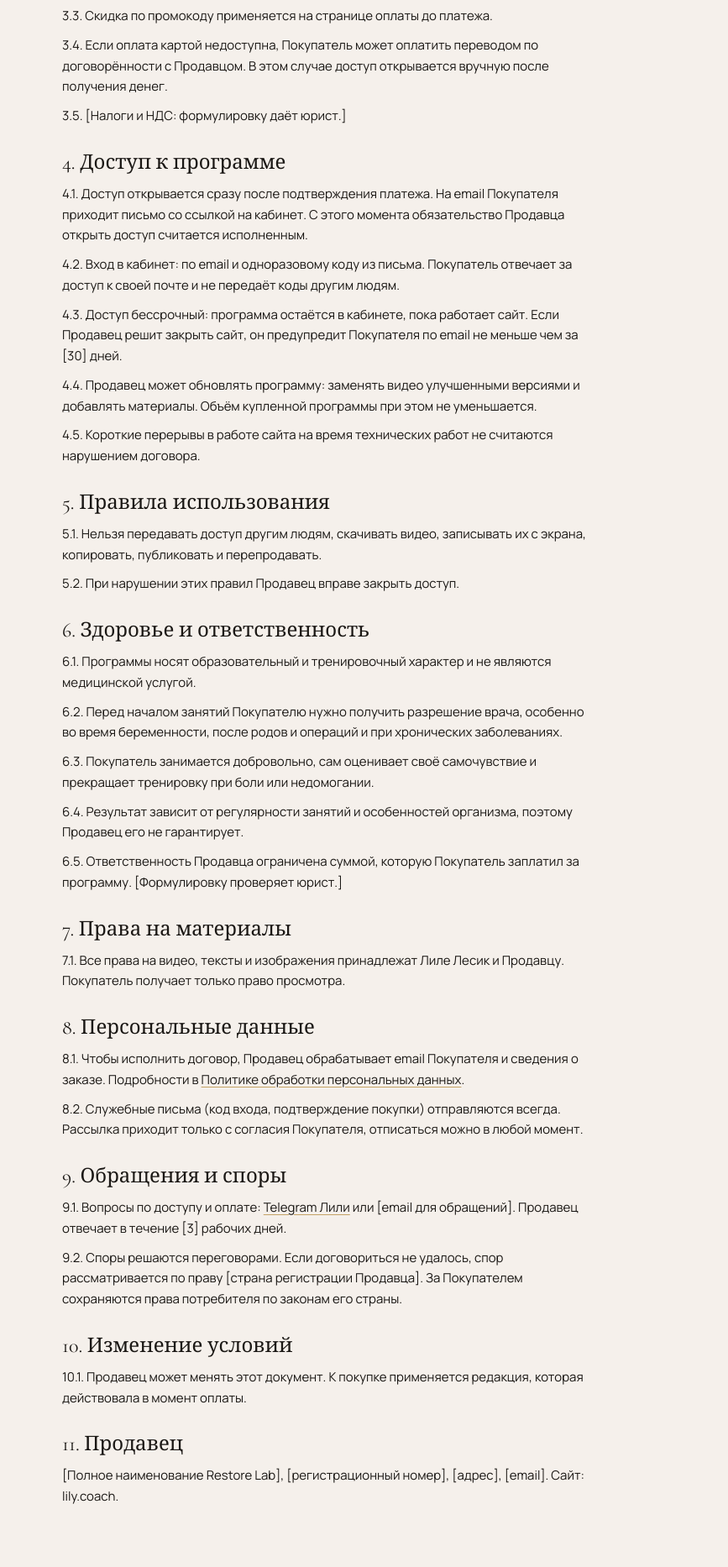
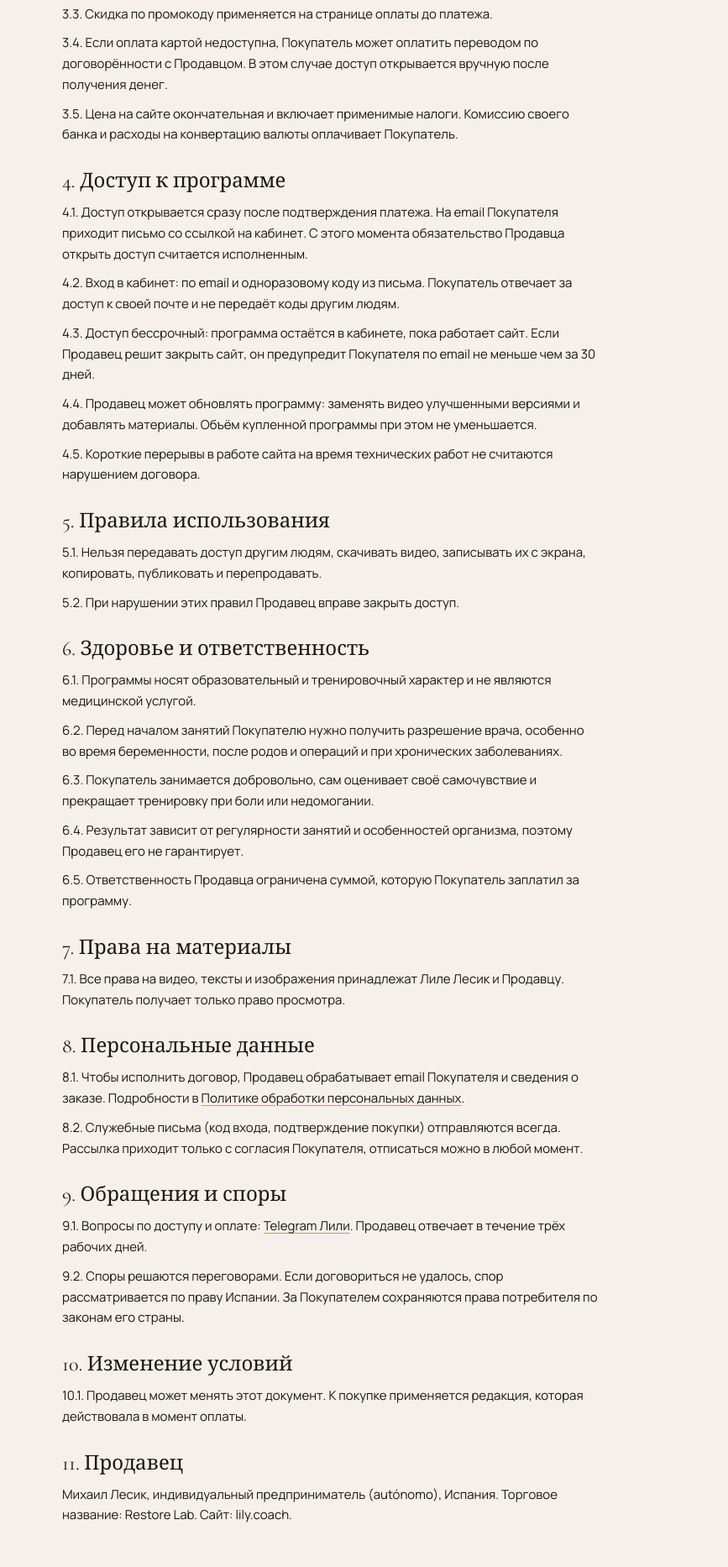
Before and after one commit to MikeLesik/lily-smart-fitness, a website: page src/legal/terms/index.html in a window 1280 px wide. Shown: the part 843-2709 px from the top of the page at 84% size, without its empty margins (206-1073 px from the left). Drawn offline with nearby package versions, Linux system fonts and the light colour scheme.

Commit message:
Terms: clean copy for the lawyer, seller filled in
Co-Authored-By: Claude Fable 5.2 <noreply@anthropic.com>

```diff
--- a/src/legal/terms/index.html
+++ b/src/legal/terms/index.html
@@ -38,9 +38,9 @@
   <main class="pg-main legal">
     <article class="legal-doc" aria-labelledby="legal-title">
       <h1 class="cab-title" id="legal-title">Публичная оферта</h1>
-      <p class="legal-status">Редакция от 25 ноября 2026 года. Проект: текст согласуется с юристом. Места в квадратных скобках заполняет юрист.</p>
+      <p class="legal-status">Редакция от 25 ноября 2026 года.</p>
       <h2 class="legal-h2">1. Общие положения</h2>
-      <p>1.1. Этот документ является предложением [полное наименование Restore Lab] (далее Продавец) заключить договор на условиях ниже с любым совершеннолетним человеком (далее Покупатель).</p>
+      <p>1.1. Этот документ является предложением Михаила Лесика, индивидуального предпринимателя, зарегистрированного в Испании и работающего под торговым названием Restore Lab (далее Продавец), заключить договор на условиях ниже с любым совершеннолетним человеком (далее Покупатель).</p>
       <p>1.2. Оплата программы на сайте lily.coach означает, что Покупатель полностью согласен с этими условиями. Договор считается заключённым с момента оплаты.</p>
       <p>1.3. Автор программ: Лиля Лесик, персональный тренер и нутрициолог.</p>
       <h2 class="legal-h2">2. Предмет договора</h2>
@@ -52,11 +52,11 @@
       <p>3.2. Оплата проходит через платёжный сервис Stripe. Продавец не получает и не хранит данные банковской карты.</p>
       <p>3.3. Скидка по промокоду применяется на странице оплаты до платежа.</p>
       <p>3.4. Если оплата картой недоступна, Покупатель может оплатить переводом по договорённости с Продавцом. В этом случае доступ открывается вручную после получения денег.</p>
-      <p>3.5. [Налоги и НДС: формулировку даёт юрист.]</p>
+      <p>3.5. Цена на сайте окончательная и включает применимые налоги. Комиссию своего банка и расходы на конвертацию валюты оплачивает Покупатель.</p>
       <h2 class="legal-h2">4. Доступ к программе</h2>
       <p>4.1. Доступ открывается сразу после подтверждения платежа. На email Покупателя приходит письмо со ссылкой на кабинет. С этого момента обязательство Продавца открыть доступ считается исполненным.</p>
       <p>4.2. Вход в кабинет: по email и одноразовому коду из письма. Покупатель отвечает за доступ к своей почте и не передаёт коды другим людям.</p>
-      <p>4.3. Доступ бессрочный: программа остаётся в кабинете, пока работает сайт. Если Продавец решит закрыть сайт, он предупредит Покупателя по email не меньше чем за [30] дней.</p>
+      <p>4.3. Доступ бессрочный: программа остаётся в кабинете, пока работает сайт. Если Продавец решит закрыть сайт, он предупредит Покупателя по email не меньше чем за 30 дней.</p>
       <p>4.4. Продавец может обновлять программу: заменять видео улучшенными версиями и добавлять материалы. Объём купленной программы при этом не уменьшается.</p>
       <p>4.5. Короткие перерывы в работе сайта на время технических работ не считаются нарушением договора.</p>
       <h2 class="legal-h2">5. Правила использования</h2>
@@ -67,19 +67,19 @@
       <p>6.2. Перед началом занятий Покупателю нужно получить разрешение врача, особенно во время беременности, после родов и операций и при хронических заболеваниях.</p>
       <p>6.3. Покупатель занимается добровольно, сам оценивает своё самочувствие и прекращает тренировку при боли или недомогании.</p>
       <p>6.4. Результат зависит от регулярности занятий и особенностей организма, поэтому Продавец его не гарантирует.</p>
-      <p>6.5. Ответственность Продавца ограничена суммой, которую Покупатель заплатил за программу. [Формулировку проверяет юрист.]</p>
+      <p>6.5. Ответственность Продавца ограничена суммой, которую Покупатель заплатил за программу.</p>
       <h2 class="legal-h2">7. Права на материалы</h2>
       <p>7.1. Все права на видео, тексты и изображения принадлежат Лиле Лесик и Продавцу. Покупатель получает только право просмотра.</p>
       <h2 class="legal-h2">8. Персональные данные</h2>
       <p>8.1. Чтобы исполнить договор, Продавец обрабатывает email Покупателя и сведения о заказе. Подробности в <a class="cab-inline-link" href="/legal/privacy/">Политике обработки персональных данных</a>.</p>
       <p>8.2. Служебные письма (код входа, подтверждение покупки) отправляются всегда. Рассылка приходит только с согласия Покупателя, отписаться можно в любой момент.</p>
       <h2 class="legal-h2">9. Обращения и споры</h2>
-      <p>9.1. Вопросы по доступу и оплате: <a class="cab-inline-link" href="https://t.me/LilyLesik?text=%D0%9F%D1%80%D0%B8%D0%B2%D0%B5%D1%82%2C%20%D0%9B%D0%B8%D0%BB%D1%8F%21%20%D0%A3%20%D0%BC%D0%B5%D0%BD%D1%8F%20%D0%B2%D0%BE%D0%BF%D1%80%D0%BE%D1%81%20%D0%BF%D0%BE%20%D0%B4%D0%BE%D0%BA%D1%83%D0%BC%D0%B5%D0%BD%D1%82%D0%B0%D0%BC%20%D0%BD%D0%B0%20%D1%81%D0%B0%D0%B9%D1%82%D0%B5." target="_blank" rel="noopener">Telegram Лили</a> или [email для обращений]. Продавец отвечает в течение [3] рабочих дней.</p>
-      <p>9.2. Споры решаются переговорами. Если договориться не удалось, спор рассматривается по праву [страна регистрации Продавца]. За Покупателем сохраняются права потребителя по законам его страны.</p>
+      <p>9.1. Вопросы по доступу и оплате: <a class="cab-inline-link" href="https://t.me/LilyLesik?text=%D0%9F%D1%80%D0%B8%D0%B2%D0%B5%D1%82%2C%20%D0%9B%D0%B8%D0%BB%D1%8F%21%20%D0%A3%20%D0%BC%D0%B5%D0%BD%D1%8F%20%D0%B2%D0%BE%D0%BF%D1%80%D0%BE%D1%81%20%D0%BF%D0%BE%20%D0%B4%D0%BE%D0%BA%D1%83%D0%BC%D0%B5%D0%BD%D1%82%D0%B0%D0%BC%20%D0%BD%D0%B0%20%D1%81%D0%B0%D0%B9%D1%82%D0%B5." target="_blank" rel="noopener">Telegram Лили</a>. Продавец отвечает в течение трёх рабочих дней.</p>
+      <p>9.2. Споры решаются переговорами. Если договориться не удалось, спор рассматривается по праву Испании. За Покупателем сохраняются права потребителя по законам его страны.</p>
       <h2 class="legal-h2">10. Изменение условий</h2>
       <p>10.1. Продавец может менять этот документ. К покупке применяется редакция, которая действовала в момент оплаты.</p>
       <h2 class="legal-h2">11. Продавец</h2>
-      <p>[Полное наименование Restore Lab], [регистрационный номер], [адрес], [email]. Сайт: lily.coach.</p>
+      <p>Михаил Лесик, индивидуальный предприниматель (autónomo), Испания. Торговое название: Restore Lab. Сайт: lily.coach.</p>
     </article>
   </main>
 
```
Also changed, not shown: CLAUDE.md (+1 -1 lines).
